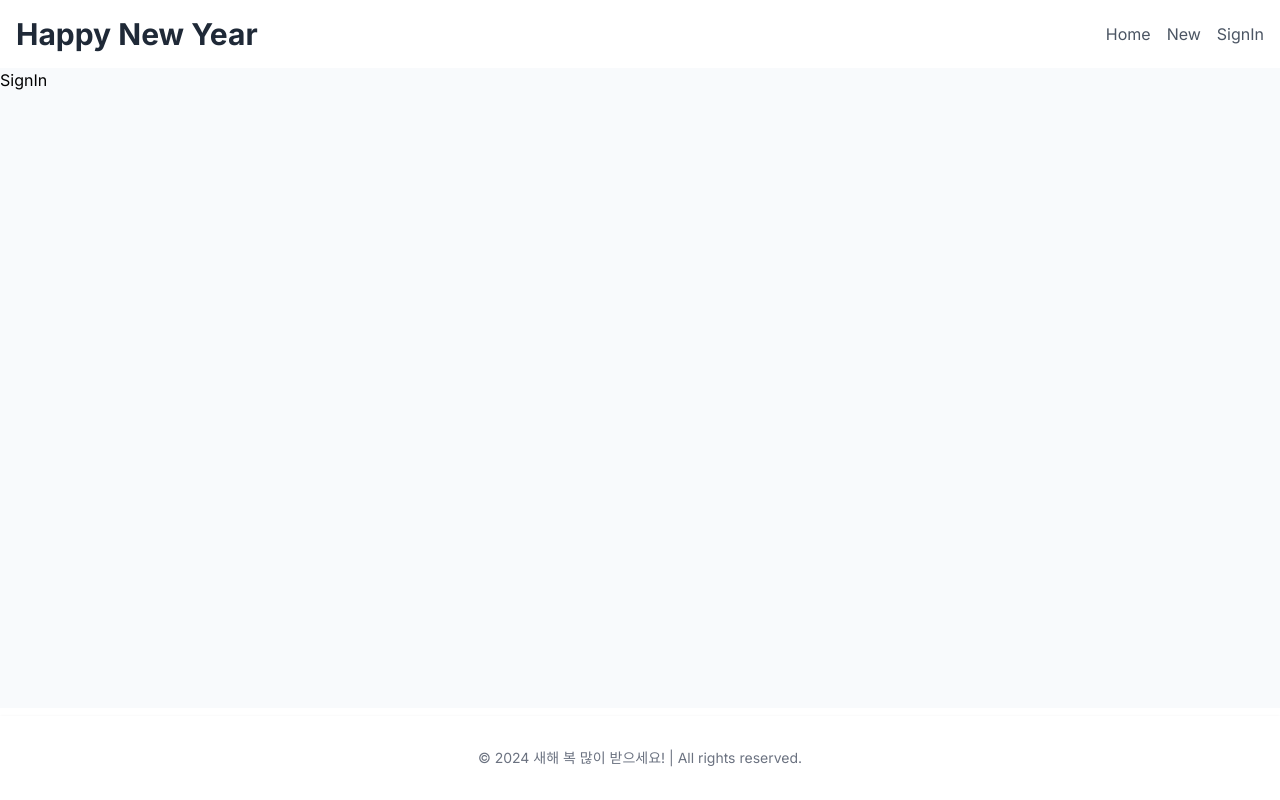
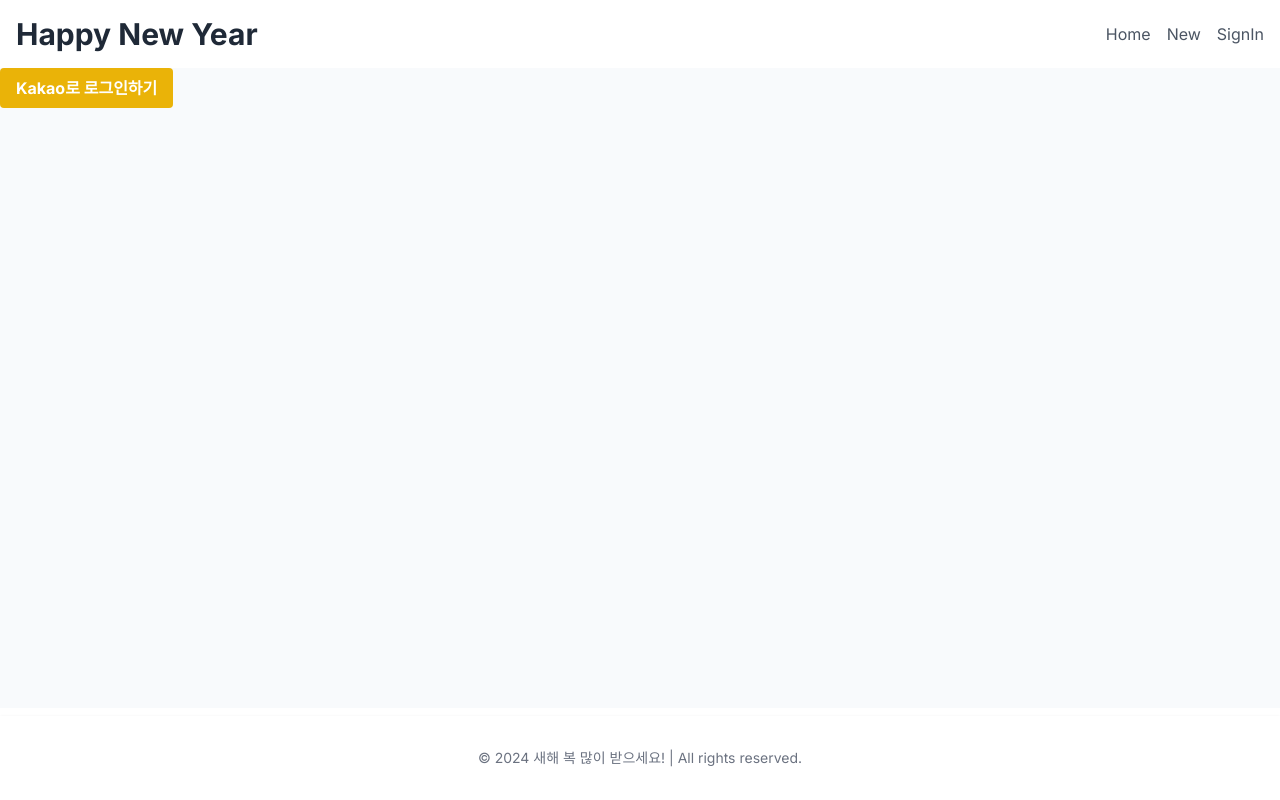
Before and after one commit to HC-kang/new-year-card, a Next.js app: page /signIn in a window 1280 px wide. Built offline with nearby package versions, Linux system fonts and the light colour scheme.

Commit message:
Feat: add kakao login test

```diff
--- a/src/app/signIn/page.tsx
+++ b/src/app/signIn/page.tsx
@@ -1,5 +1,21 @@
+import { redirect } from 'next/navigation';
+
 export default function SignIn() {
+  const isSignedIn = false;
+  if (isSignedIn) {
+    redirect('/');
+  }
+
+  const kakaoRestApiKey = ''
+  const kakaoRedirectUri = ''
+  const kakaoLoginUrl = `https://kauth.kakao.com/oauth/authorize?response_type=code&client_id=${kakaoRestApiKey}&redirect_uri=${kakaoRedirectUri}`
+
   return (
-    <div>SignIn</div>
+    <section>
+      <a href={kakaoLoginUrl}
+        className="inline-block bg-yellow-500 hover:bg-yellow-600 text-white font-bold py-2 px-4 rounded focus:outline-none focus:shadow-outline">
+        Kakao로 로그인하기
+      </a>
+    </section>
   );
 }
```
Also changed, not shown: 1 other file (tests, documents, lock files or other folders).
